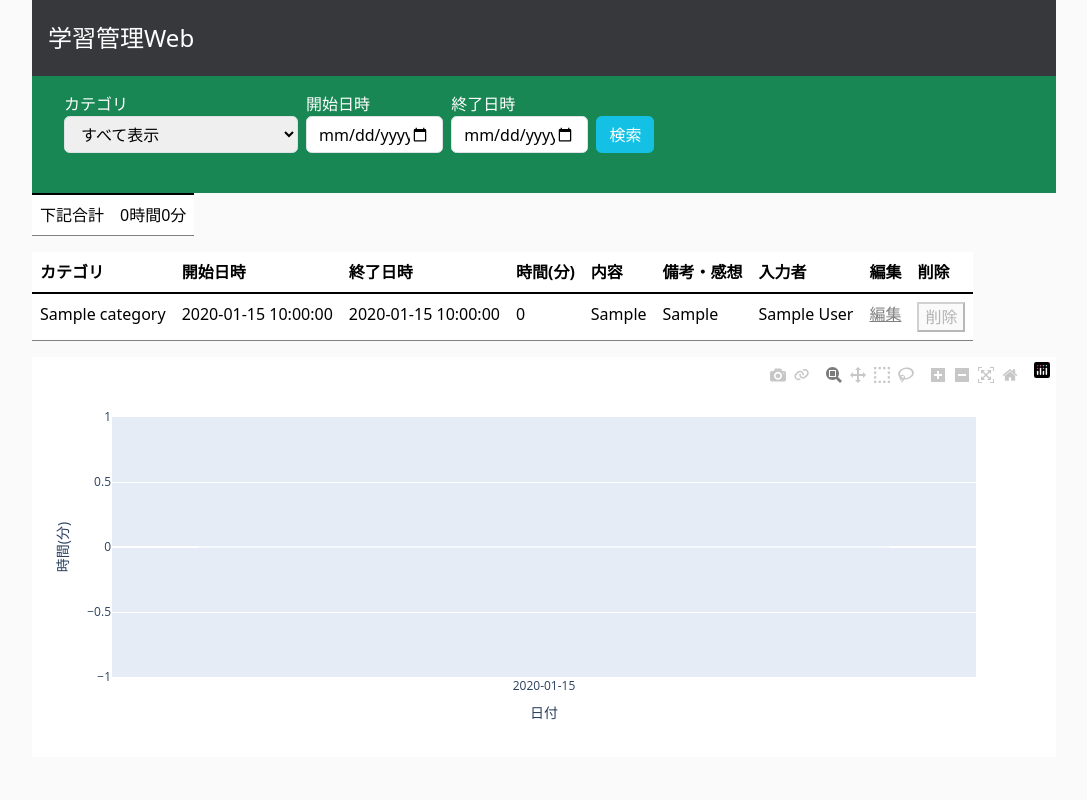
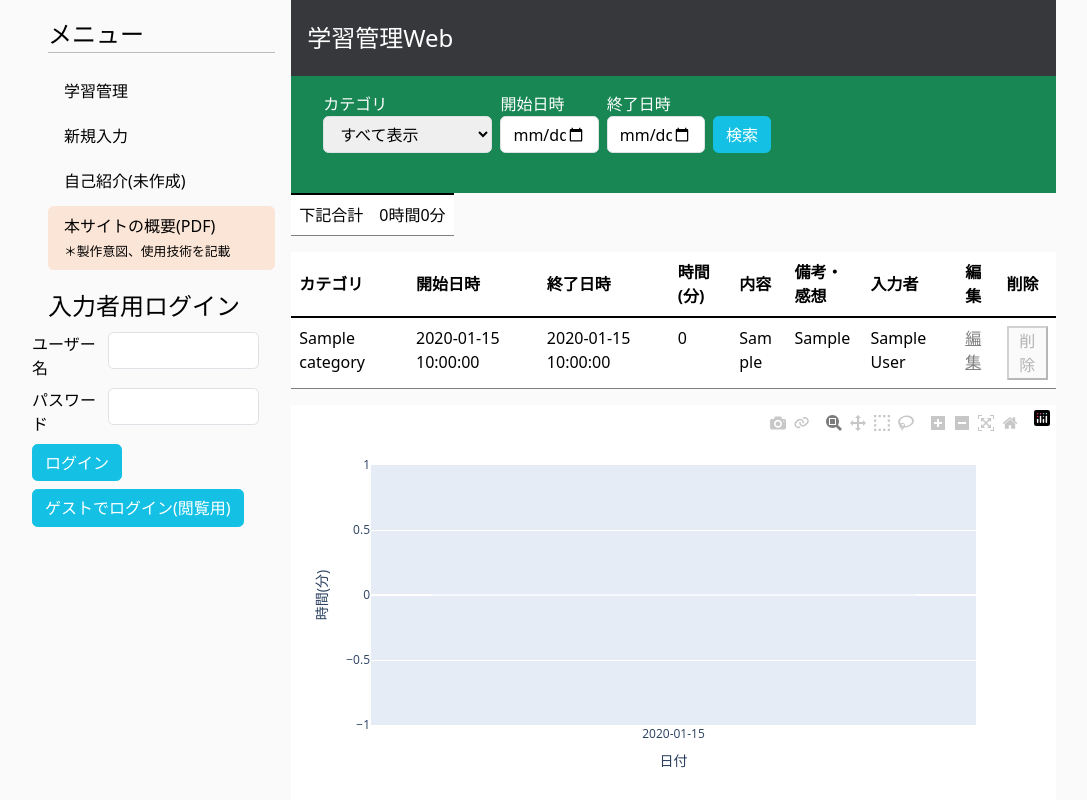
Before and after one commit to tetsuya-okada3620/study_app, a Flask app: page / in a window 1280 px wide. Shown: the whole page, without its empty margins (96-1183 px from the left). Run offline with Flask 3, Linux system fonts and the light colour scheme; tables that the repository leaves empty hold one stand-in row (values such as "Sample post").

Commit message:
a17690bに対してビューポート設定漏れとdisplayプロパティの優先順位ミスを修正

```diff
--- a/app/static/base.css
+++ b/app/static/base.css
@@ -67,7 +67,6 @@ body {
 }
 
 .col-main2 {
-    flex: 1;
     display: flex;
     flex-direction: column;
 
@@ -142,6 +141,11 @@ body {
     cursor: pointer;
 }
 
+.col-main1 {
+    display: none;
+}
+
+
 @media (min-width: 768px) {
     .nav-button {
         display: none;
@@ -150,7 +154,3 @@ body {
         display: block;
     }
 }
-
-.col-main1 {
-    display: none;
-}
--- a/app/static/index.css
+++ b/app/static/index.css
@@ -28,8 +28,6 @@
 .row-wtf > [class^="col-"] > label {
     margin-bottom: 0px;
 }
-
-
 
 .col-category {
     width: 25%;
--- a/app/templates/base.html
+++ b/app/templates/base.html
@@ -4,7 +4,7 @@
 <head>
     <meta charset="utf-8">
     <title>{% block title %}学習管理Web{% endblock %}</title>
-
+    <meta name="viewport" content="width=device-width, initial-scale=1.0">
     <link href="https://cdn.jsdelivr.net/npm/bootstrap@5.3.3/dist/css/bootstrap.min.css" rel="stylesheet">
     <link rel="stylesheet" href="https://cdnjs.cloudflare.com/ajax/libs/font-awesome/6.5.1/css/all.min.css">
     <link rel="stylesheet" href="{{ url_for('static', filename='base.css') }}">
```
Also changed, not shown: 1 other file.
